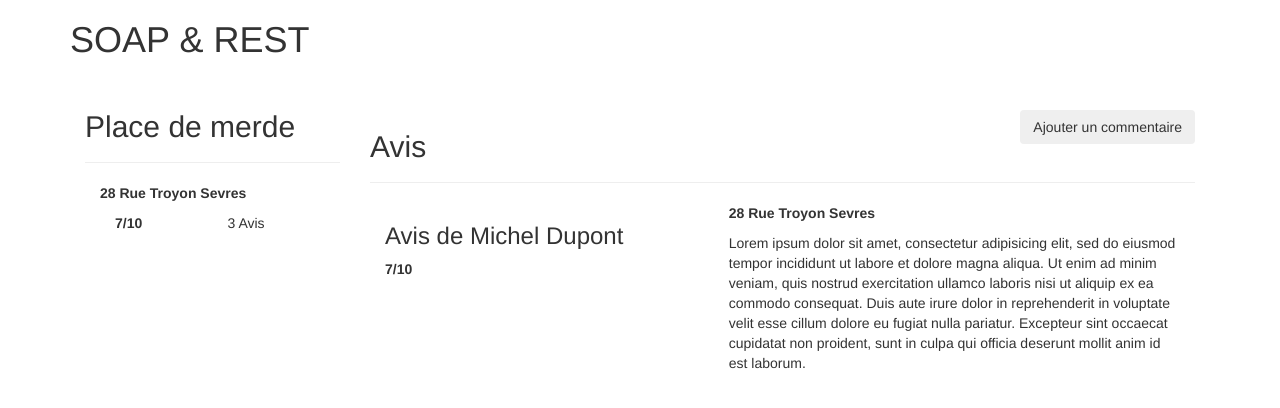
After one commit to yodacode/Soupe, a PHP site: page /detail.php in a window 1280 px wide. The commit adds this page. Shown: the top 408 px of the page. Run offline with PHP 8.4, Linux system fonts and the light colour scheme.

Commit message:
prepare template detail

```diff
--- /dev/null
+++ b/app/detail.php
@@ -0,0 +1,35 @@
+<?php include 'header.php'; ?>
+<h1>SOAP & REST</h1>
+<div class="col-md-3">
+	<div class="page-header">
+		<h2>Place de merde</h2>
+	</div>
+	<div class="col-md-12">
+		<p><strong>28 Rue Troyon Sevres</strong></p>
+		<div class="col-md-6"><strong>7/10</strong></div>
+		<div class="col-md-6">3 Avis</div>
+	</div>
+
+</div>
+<div class="col-md-9">
+	<div class="page-header overflow">
+		<h2 class="pull-left">Avis</h2>
+		<button class="btn pull-right" class="btn btn-primary btn-lg" data-toggle="modal" data-target="#addComment">Ajouter un commentaire</button>
+	</div>
+	<div class="item">
+		<div class="col-md-5">
+			<h3>Avis de Michel Dupont</h3>
+			<p><strong>7/10</strong></p>
+		</div>
+		<div class="col-md-7">
+			<p><strong>28 Rue Troyon Sevres</strong></p>
+			<p>Lorem ipsum dolor sit amet, consectetur adipisicing elit, sed do eiusmod
+			tempor incididunt ut labore et dolore magna aliqua. Ut enim ad minim veniam,
+			quis nostrud exercitation ullamco laboris nisi ut aliquip ex ea commodo
+			consequat. Duis aute irure dolor in reprehenderit in voluptate velit esse
+			cillum dolore eu fugiat nulla pariatur. Excepteur sint occaecat cupidatat non
+			proident, sunt in culpa qui officia deserunt mollit anim id est laborum.</p>
+		</div>
+	</div>
+</div>
+<?php include 'footer.php'; ?>
--- a/app/footer.php
+++ b/app/footer.php
@@ -1,3 +1,41 @@
+    </div>
+
+    <!-- Modal -->
+    <div class="modal fade" id="addPlace" tabindex="-1" role="dialog" aria-labelledby="addPlace" aria-hidden="true">
+      <div class="modal-dialog">
+        <div class="modal-content">
+          <div class="modal-header">
+            <button type="button" class="close" data-dismiss="modal" aria-hidden="true">&times;</button>
+            <h4 class="modal-title" id="addPlace">Ajouter une place</h4>
+          </div>
+          <div class="modal-body">
+            ...
+          </div>
+          <div class="modal-footer">
+            <button type="button" class="btn btn-default" data-dismiss="modal">Close</button>
+            <button type="button" class="btn btn-primary">Save</button>
+          </div>
+        </div>
+      </div>
+    </div>
+
+    <!-- Modal -->
+    <div class="modal fade" id="addComment" tabindex="-1" role="dialog" aria-labelledby="addComment" aria-hidden="true">
+      <div class="modal-dialog">
+        <div class="modal-content">
+          <div class="modal-header">
+            <button type="button" class="close" data-dismiss="modal" aria-hidden="true">&times;</button>
+            <h4 class="modal-title" id="addComment">Ajouter un commentaire</h4>
+          </div>
+          <div class="modal-body">
+            ...
+          </div>
+          <div class="modal-footer">
+            <button type="button" class="btn btn-default" data-dismiss="modal">Close</button>
+            <button type="button" class="btn btn-primary">Save</button>
+          </div>
+        </div>
+      </div>
     </div>
 
     <!-- jQuery (necessary for Bootstrap's JavaScript plugins) -->
--- a/app/header.php
+++ b/app/header.php
@@ -8,6 +8,11 @@
 
     <!-- Bootstrap -->
     <link href="bootstrap/css/bootstrap.min.css" rel="stylesheet">
+    <style type="text/css">
+      .overflow {
+        overflow: hidden;
+      }
+    </style>
 
   </head>
   <body>
--- a/app/index.php
+++ b/app/index.php
@@ -45,8 +45,9 @@
 	</form>
 </div>
 <div class="col-md-9">
-	<div class="page-header">
-		<h2>Listing</h2>
+	<div class="page-header overflow">
+		<h2 class="pull-left">Listing</h2>
+		<button class="btn pull-right" class="btn btn-primary btn-lg" data-toggle="modal" data-target="#addPlace">Ajouter un lieu</button>
 	</div>
 	<div class="item">
 		<div class="col-md-5">
```
